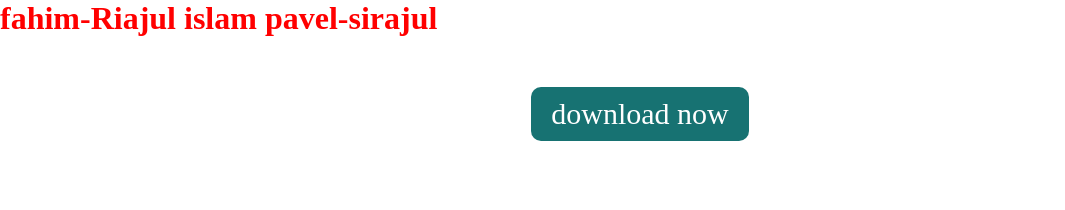
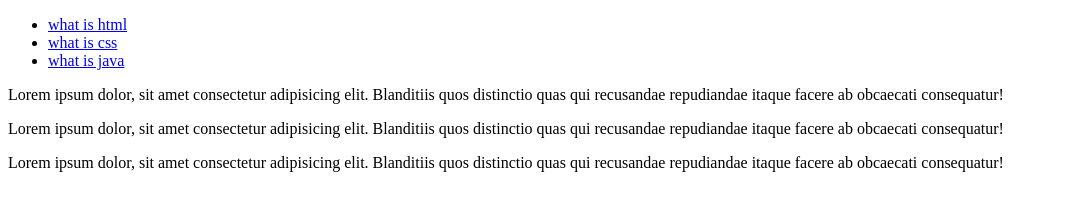
Before and after one commit to PavelRiajul/Module-13, a plain HTML site: page index.html in a window 1280 px wide. Shown: the whole page, without its empty margins (0-1065 px from the left). Drawn offline with Linux system fonts and the light colour scheme.

```diff
--- a/index.html
+++ b/index.html
@@ -4,13 +4,17 @@
   <meta charset="UTF-8">
   <meta http-equiv="X-UA-Compatible" content="IE=edge">
   <meta name="viewport" content="width=device-width, initial-scale=1.0">
-  <title>Riajul islam pavel</title>
+  <title>Riajul Islam Pavel</title>
   <link rel="stylesheet" href="style.css">
 </head>
 <body>
-  <h1>Riajul islam pavel</h1>
-  <div class="button">
-    <a class="click" href="#">download now</a>
-  </div>
+    <ul>
+      <li><a href="#html">what is html</a></li>
+      <li><a href="#css">what is css</a></li>
+      <li><a href="#java">what is java</a></li>
+    </ul>
+    <p id="html">Lorem ipsum dolor, sit amet consectetur adipisicing elit. Blanditiis quos distinctio quas qui recusandae repudiandae itaque facere ab obcaecati consequatur!</p>
+    <p id="css">Lorem ipsum dolor, sit amet consectetur adipisicing elit. Blanditiis quos distinctio quas qui recusandae repudiandae itaque facere ab obcaecati consequatur!</p>
+    <p id="java">Lorem ipsum dolor, sit amet consectetur adipisicing elit. Blanditiis quos distinctio quas qui recusandae repudiandae itaque facere ab obcaecati consequatur!</p>
 </body>
 </html>
--- a/style.css
+++ b/style.css
@@ -1,47 +1,3 @@
-*{
-    margin: 0;
-    padding: 0;
+p:target{
+    background-color: blue;
 }
-h1{
-    color: red;
-}
-h1::before{
-    content: 'fahim-';
-}
-h1::after{
-    content: '-sirajul';
-}
-.button{
-text-align: center;
-margin-top: 50px;
-
-
-
-}
-.click{
-    text-decoration: none;
-    font-size: 30px;
-    background-color: rgb(23, 114, 114);
-    display: inline-block;
-    padding: 10px 20px;
-    color: white;
-    border-radius: 10px;
-    position: relative;
-    z-index: 1;
-}
-.click::before{
-    content: '';
-    height: 100%;
-    width: 0;
-    position: absolute;
-    top: 0;
-    right: 0;
-    background-color: rgb(78, 50, 16);
-    border-radius: 10px;
-    transition: 0.5s;
-    z-index: -1;
-
-}
-.click:hover::before{
-width: 100%;
-}
```
